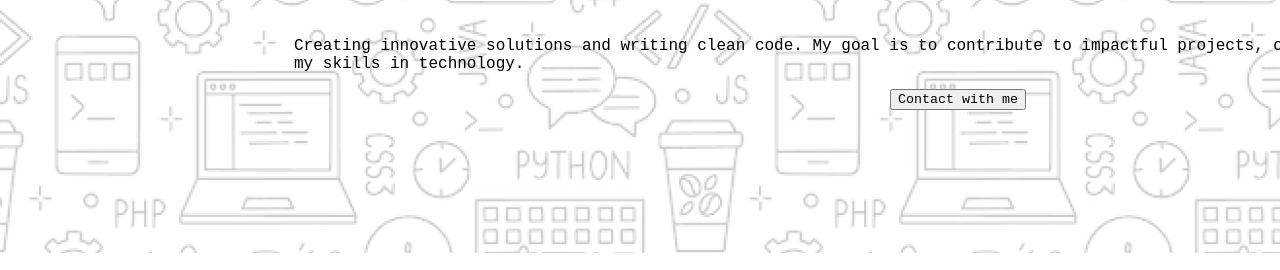
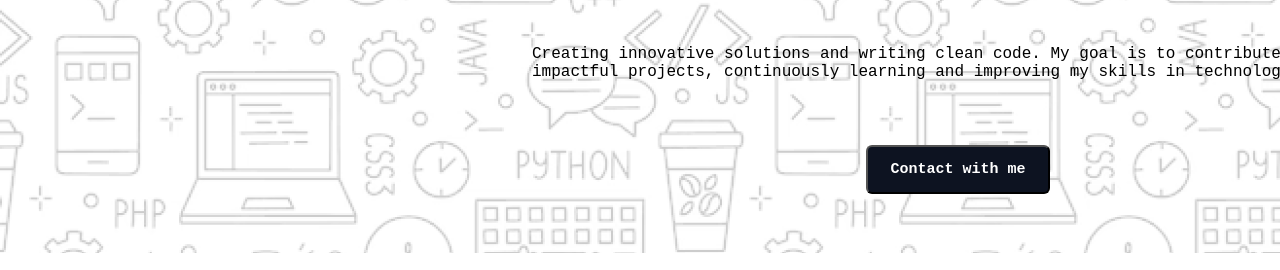
Before and after one commit to KhirulBin/become-a-web-developer, a plain HTML site: page index.html in a window 1280 px wide. Shown: the part 530-800 px from the top of the page. Drawn offline with Linux system fonts and the light colour scheme; a web font is replaced by a local one.

Commit message:
banner section commit

```diff
--- a/index.html
+++ b/index.html
@@ -12,17 +12,16 @@
     <div class="banner-section">
         <div class="banner-container">
             <div class="dev-img">
-                 <img src="assets/Group.png" alt="">
+                <img src="assets/Group.png" alt="">
             </div>
 
             <h1 class="banner-tittle">"In the near future, I hope to become a Developer."</h1>
-            <p>Creating innovative solutions and writing clean code. My
+            <p class="banner-descrciptin">Creating innovative solutions and writing clean code. My
                 goal is to contribute to impactful projects, continuously learning and improving my skills in
                 technology.
             </p>
-            <button>Contact with me</button>
+            <button class="banner-btn"><span class="btn-description">Contact with me</span></button>
         </div>
-
     </div>
 
 </body>
--- a/style.css
+++ b/style.css
@@ -55,3 +55,61 @@
     padding: 0px;
     margin: 24px 0px;
 }
+
+.banner-descrciptin {
+    /* Lorem Ipsum is simply dummy text of the printing and typesetting industry. Lorem Ipsum has been the industry's standard dummy text. */
+    position: static;
+    width: 852px;
+    height: 52px;
+    display: flex;
+    flex-direction: column;
+    justify-content: flex-start;
+    align-items: center;
+    gap: 24;
+    padding: 0px;
+    flex: none;
+    order: 1;
+    flex-grow: 0;
+    margin: 24px 0px;
+}
+
+.banner-btn {
+    position: static;
+    width: 184px;
+    height: 49px;
+    display: flex;
+    flex-direction: row;
+    justify-content: center;
+    align-items: center;
+    gap: 8px;
+    padding: 16px 18px;
+    flex: none;
+    order: 1;
+    flex-grow: 0;
+    margin: 24px 0px;
+    border-radius: 6px;
+    background: rgb(13, 19, 33);
+}
+
+.btn-description {
+    position: static;
+    width: 147px;
+    height: 17px;
+    display: flex;
+    flex-direction: row;
+    justify-content: center;
+    align-items: center;
+    gap: 8px;
+    padding: 16px 18px;
+    flex: none;
+    order: 0;
+    flex-grow: 0;
+    margin: 0px 8px;
+    border-color: black;
+    color: rgb(255, 255, 255);
+    font-size: 15px;
+    font-weight: 600;
+    line-height: 17px;
+    letter-spacing: 0%;
+    text-align: center;
+}
```
